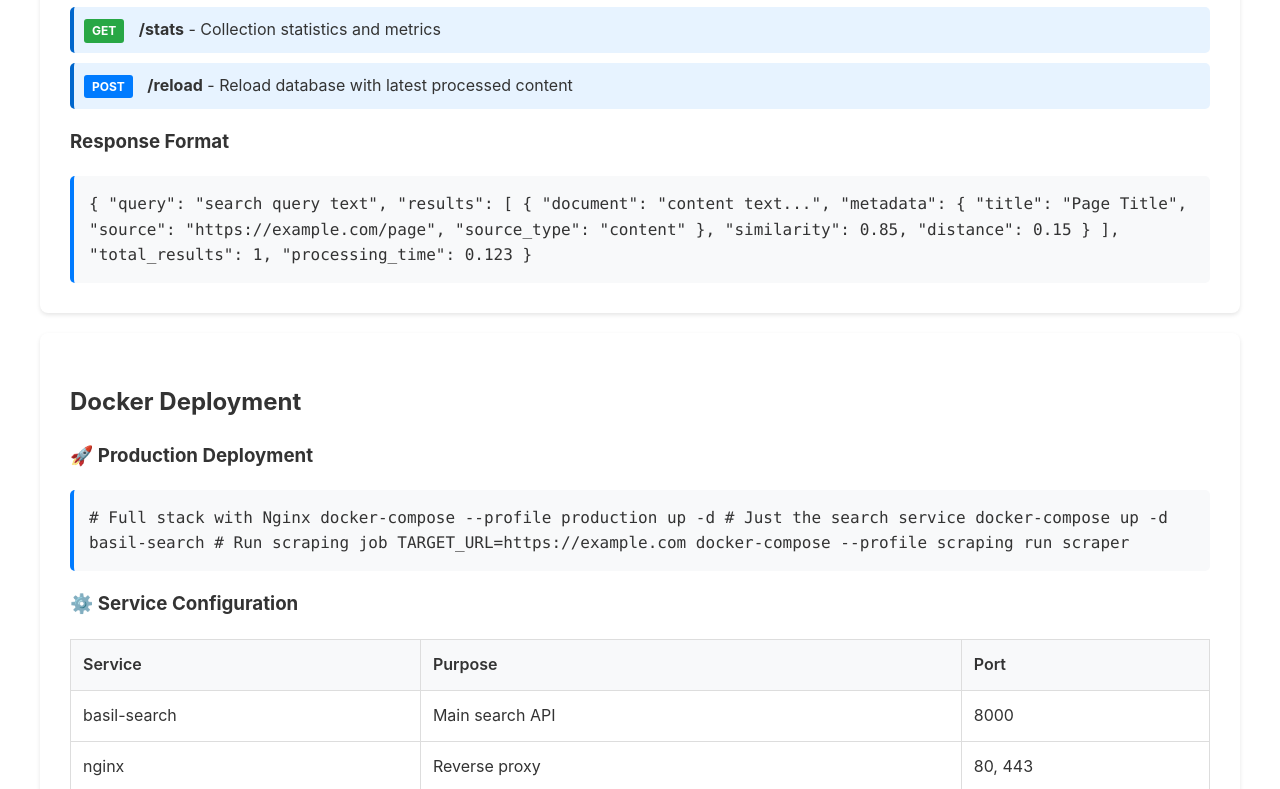
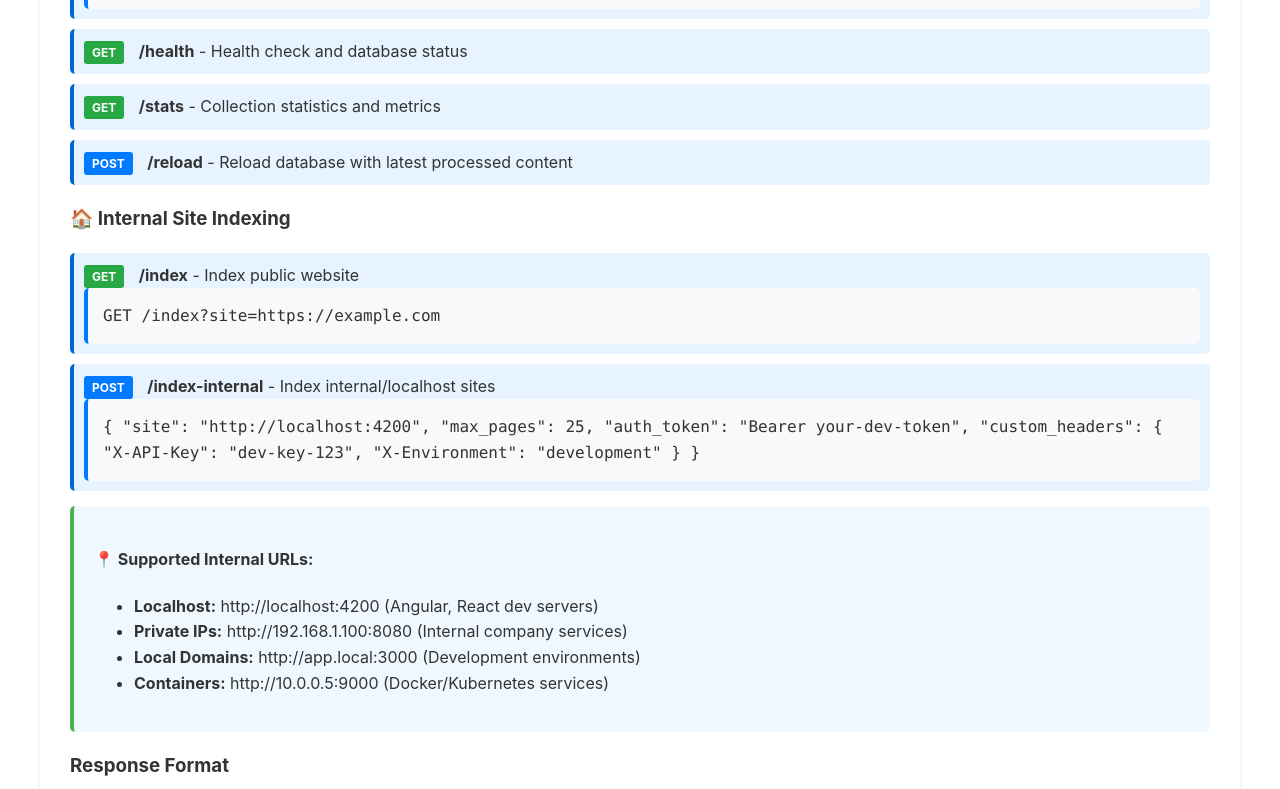
Before and after one commit to basil-retriever/Basil, a plain HTML site: page basil-search/docs/index.html in a window 1280 px wide. Shown: the part 2935-3724 px from the top of the page. Drawn offline with Linux system fonts and the light colour scheme.

Commit message:
internal src

```diff
--- a/basil-search/docs/index.html
+++ b/basil-search/docs/index.html
@@ -141,6 +141,8 @@
                 <li>Content cleaning and markdown conversion</li>
                 <li>Rate limiting and error handling</li>
                 <li>Domain-specific filtering</li>
+                <li><strong>Internal Site Support:</strong> Localhost, private networks, and development servers</li>
+                <li><strong>Authentication:</strong> Bearer tokens, custom headers, and basic auth</li>
             </ul>
         </div>
 
@@ -198,6 +200,9 @@ cp .env.example .env
 # One-click website indexing
 python pipeline.py --url https://example.com --all
 
+# Internal site indexing (localhost/development servers)
+python pipeline.py --url http://localhost:4200 --internal --all
+
 # API available at http://localhost:8000
         </div>
 
@@ -253,6 +258,42 @@ GET /search/query?q=website%20development&max_results=10
             <strong>/reload</strong> - Reload database with latest processed content
         </div>
 
+        <h3>🏠 Internal Site Indexing</h3>
+
+        <div class="endpoint">
+            <span class="method get">GET</span>
+            <strong>/index</strong> - Index public website
+            <div class="code">
+GET /index?site=https://example.com
+            </div>
+        </div>
+
+        <div class="endpoint">
+            <span class="method post">POST</span>
+            <strong>/index-internal</strong> - Index internal/localhost sites
+            <div class="code">
+{
+  "site": "http://localhost:4200",
+  "max_pages": 25,
+  "auth_token": "Bearer your-dev-token",
+  "custom_headers": {
+    "X-API-Key": "dev-key-123",
+    "X-Environment": "development"
+  }
+}
+            </div>
+        </div>
+
+        <div class="feature">
+            <h4>📍 Supported Internal URLs:</h4>
+            <ul>
+                <li><strong>Localhost:</strong> http://localhost:4200 (Angular, React dev servers)</li>
+                <li><strong>Private IPs:</strong> http://192.168.1.100:8080 (Internal company services)</li>
+                <li><strong>Local Domains:</strong> http://app.local:3000 (Development environments)</li>
+                <li><strong>Containers:</strong> http://10.0.0.5:9000 (Docker/Kubernetes services)</li>
+            </ul>
+        </div>
+
         <h3>Response Format</h3>
         <div class="code">
 {
@@ -303,6 +344,9 @@ TARGET_URL=https://example.com docker-compose --profile scraping run scraper
             <tr><th>Variable</th><th>Description</th><th>Required</th></tr>
             <tr><td>GROQ_API_KEY</td><td>Groq API key for AI processing</td><td>Yes</td></tr>
             <tr><td>TARGET_URL</td><td>Website URL to scrape</td><td>For scraping</td></tr>
+            <tr><td>BASIL_AUTH_TOKEN</td><td>Bearer token for internal sites</td><td>No</td></tr>
+            <tr><td>BASIL_AUTH_HEADER</td><td>Custom authorization header</td><td>No</td></tr>
+            <tr><td>BASIL_CUSTOM_HEADERS</td><td>JSON object with custom headers</td><td>No</td></tr>
             <tr><td>API_HOST</td><td>Server host address</td><td>No</td></tr>
             <tr><td>API_PORT</td><td>Server port number</td><td>No</td></tr>
         </table>
@@ -348,8 +392,11 @@ python pipeline.py --check-config
 # Test API connection
 python pipeline.py --test-groq
 
-# Scrape website
+# Scrape public website
 python pipeline.py --url https://example.com --scrape
+
+# Scrape internal/localhost site
+python pipeline.py --url http://localhost:4200 --internal --scrape
 
 # Process content
 python pipeline.py --process
@@ -360,8 +407,11 @@ python pipeline.py --load
 # Start server
 python pipeline.py --serve
 
-# Complete pipeline
+# Complete pipeline (public)
 python pipeline.py --url https://example.com --all
+
+# Complete pipeline (internal)
+python pipeline.py --url http://localhost:4200 --internal --all
         </div>
     </section>
 
```
Also changed, not shown: 1 other file.
